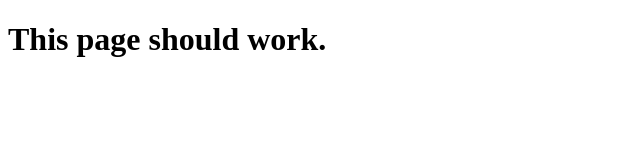
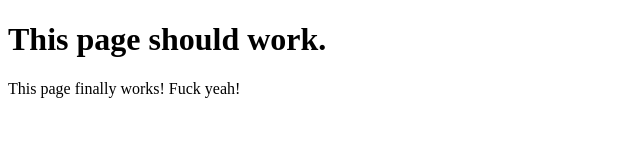
Before and after one commit to ing-jul-i-am/BorrarTemplate, a plain HTML site: page index.html in a window 1280 px wide. Shown: the whole page, without its empty margins (0-640 px from the left). Drawn offline with Linux system fonts and the light colour scheme.

Commit message:
Update index.html
Update of content.

```diff
--- a/index.html
+++ b/index.html
@@ -9,5 +9,6 @@
         <h1>
             This page should work.
         </h1>
+        This page finally works! Fuck yeah!
     </body>
 </html>
```
